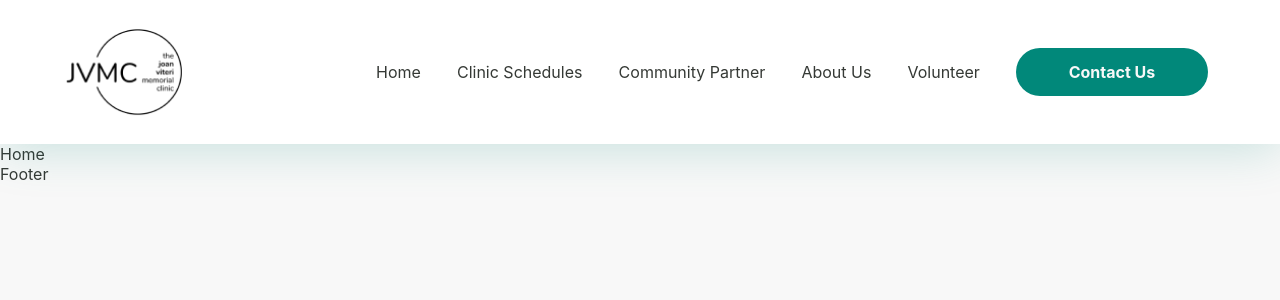
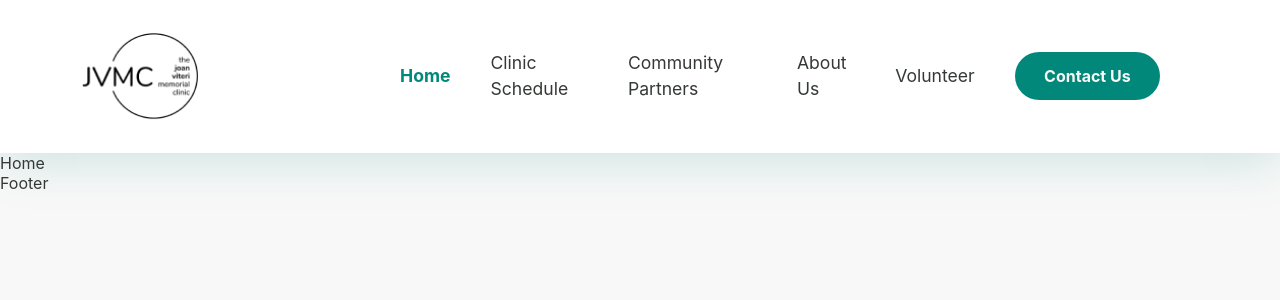
Before and after one commit to include-davis/jvmc, a Next.js app: page / in a window 1280 px wide. Shown: the top 300 px of the page. Built offline with nearby package versions, Linux system fonts and the light colour scheme.

Commit message:
header done, also fixing my commits to wrong branches

```diff
--- a/app/(pages)/_components/Header/Header.jsx
+++ b/app/(pages)/_components/Header/Header.jsx
@@ -1,19 +1,32 @@
+"use client"; // Ensure this is a client component
+
+import { usePathname } from "next/navigation";
+import Image from "next/image";
+import Link from "next/link";
+import navLinks from "../../_data/header.json";
 import styles from "./Header.module.scss";
-import Image from 'next/image';
-import Link from "next/link";
 
 export default function Header() {
+  const pathname = usePathname();
+
   return (
-      <div className={styles.header}>
-          <Image src="/images/JVMC Logo 1.png" alt="JVMC Logo" width={120} height={88} className={styles.headerImage} />
-          <div className={styles.headerLinks}>
-              <Link href="/" className={styles.headerItems}>Home</Link>
-              <Link href="/clinic-schedule" className={styles.headerItems}>Clinic Schedules</Link>
-              <Link href="/community-partners" className={styles.headerItems}>Community Partner</Link>
-              <Link href="/about-us" className={styles.headerItems}>About Us</Link>
-              <Link href="/volunteer" className={styles.headerItems}>Volunteer</Link>
-              <Link href="/contact-us" className={"btn"}>Contact Us</Link>
-          </div>
+    <div className={styles.header}>
+      <Image src="/images/JVMC Logo 1.png" alt="JVMC Logo" width={120} height={88} />
+      <div className={styles.headerLinks}>
+        {navLinks.map(({ href, label, isButton }) => {
+          const isActive = pathname === href;
+
+          return (
+            <Link
+              key={href}
+              href={href}
+              className={`${isButton ? "btn" : styles.headerItems} ${isActive ? styles.headerItemActive : ""}`}
+            >
+              {label}
+            </Link>
+          );
+        })}
       </div>
+    </div>
   );
 }
--- a/app/(pages)/_components/Header/Header.module.scss
+++ b/app/(pages)/_components/Header/Header.module.scss
@@ -1,34 +1,46 @@
 @use "@/app/(pages)/_globals/mixins.scss";
 
 .header {
-        position:relative;
-        z-index: 100;
     display: flex;
     justify-content: space-between;
     align-items: center;
-        padding: 24px 32px;
+    padding: 26px 104px;
     background-color: var(--white);
     box-shadow: var(--drop-shadow-header);
+    gap: 50px;
 
+    @include mixins.sm-desktop {
+        padding: 24px 80px;
+        gap: 42px;
+    }
 }
 
-    .headerImage {
-        margin-left: 32px;
-        background-color: var(--white);
-    }
 
 .headerLinks {
     display: flex;
-        padding: 24px 40px;
+    padding: 26px 40px;
     align-items: center;
     justify-content: space-between;
     background-color: var(--white);
     width: 75%;
-        text-align: center;
+
+    @include mixins.sm-desktop {
+        gap: 40px;
+    }
 }
 
 .headerItems {
     text-decoration: none;
     color: var(--dark-grey);
-        background-color: var(--white);
+    @include mixins.fontStyle(1.1rem, 400, 150%, var(--font2));
+    transition: font-weight 0.2s ease, color 0.2s ease;
+
+    &:hover {
+        font-weight: var(--bold);
     }
+}
+
+.headerItemActive {
+    font-weight: var(--bold);
+    color: var(--teal);
+}
--- /dev/null
+++ b/app/(pages)/_data/header.json
@@ -0,0 +1,8 @@
+[
+    { "href": "/", "label": "Home" },
+    { "href": "/clinic-schedule", "label": "Clinic Schedule" },
+    { "href": "/community-partners", "label": "Community Partners" },
+    { "href": "/about-us", "label": "About Us" },
+    { "href": "/volunteer", "label": "Volunteer" },
+    { "href": "/contact-us", "label": "Contact Us", "isButton": true }
+]
```
Lines whose indentation alone changed are shown as unchanged.
